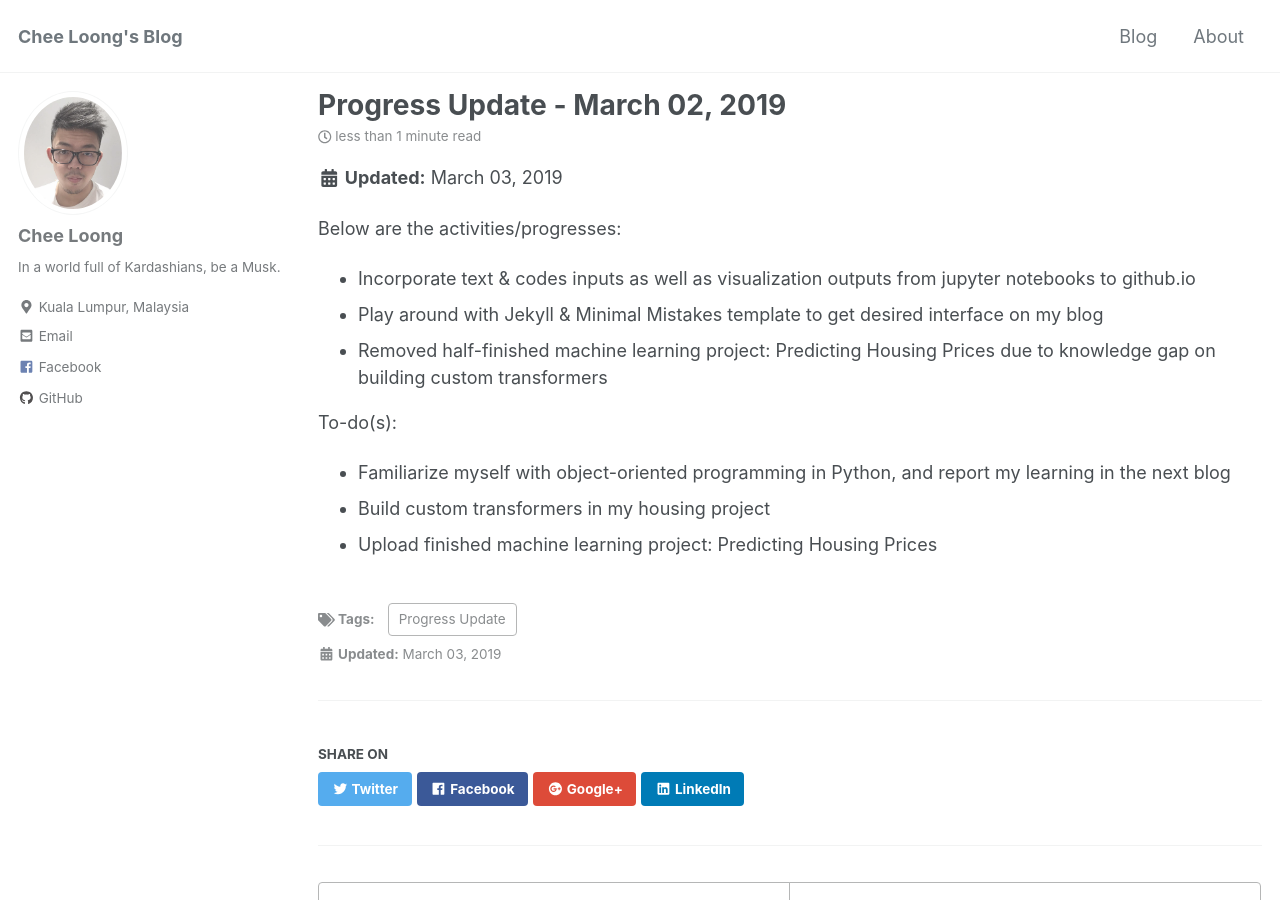
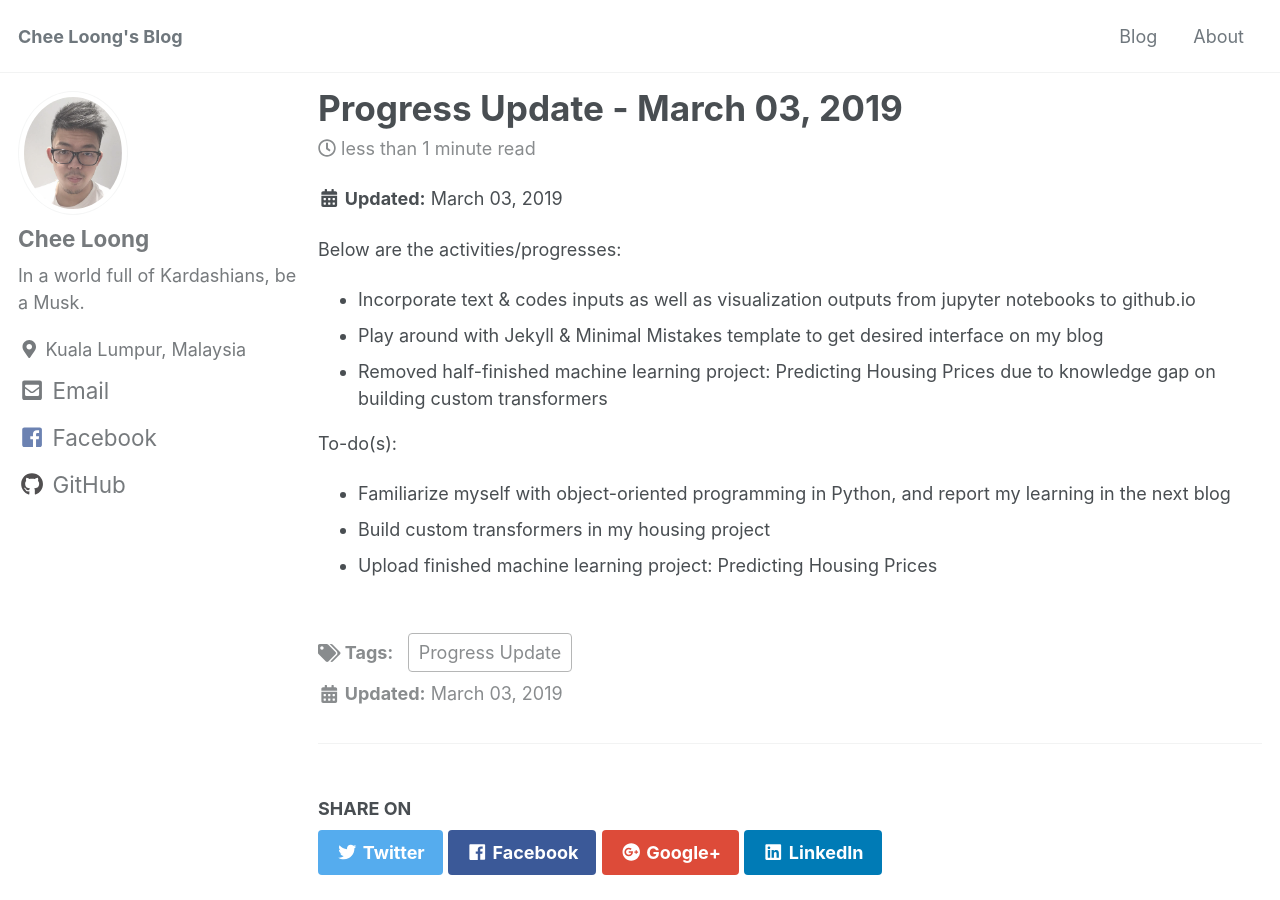
Before and after one commit to CheeLoong/CheeLoong.github.io, a Jekyll site: the page built from _posts/2019-03-03-progress-030319.md, in a window 1280 px wide and 900 px high. Built offline with Jekyll 4.4.1, drawn with Linux system fonts in a browser that asks for light colours; cached includes are drawn as plain includes.

Commit message:
sidebar size

```diff
--- a/_posts/2019-03-03-progress-030319.md
+++ b/_posts/2019-03-03-progress-030319.md
@@ -1,5 +1,5 @@
 ---
-title: "Progress Update - March 02, 2019"
+title: "Progress Update - March 03, 2019"
 date: 2019-03-03
 permalink: /progress/030319/
 tags: [Progress Update]
--- a/_sass/minimal-mistakes/_variables.scss
+++ b/_sass/minimal-mistakes/_variables.scss
@@ -34,14 +34,14 @@ $header-font-family: $sans-serif !default;
 $caption-font-family: $serif !default;
 
 /* type scale */
-$type-size-1: 2.441em !default; // ~39.056px
-$type-size-2: 1.953em !default; // ~31.248px
-$type-size-3: 1.563em !default; // ~25.008px
-$type-size-4: 1.25em !default; // ~20px
-$type-size-5: 1em !default; // ~16px
-$type-size-6: 0.75em !default; // ~12px
-$type-size-7: 0.6875em !default; // ~11px
-$type-size-8: 0.625em !default; // ~10px
+$type-size-1: 2.8em !default; // ~39.056px
+$type-size-2: 2.441em !default; // ~31.248px
+$type-size-3: 1.953em !default; // ~25.008px
+$type-size-4: 1.563em !default; // ~20px
+$type-size-5: 1.25em !default; // ~16px
+$type-size-6: 1em !default; // ~12px
+$type-size-7: 0.75em !default; // ~11px
+$type-size-8: 0.6875em !default; // ~10px
 
 /*
    Colors
```
